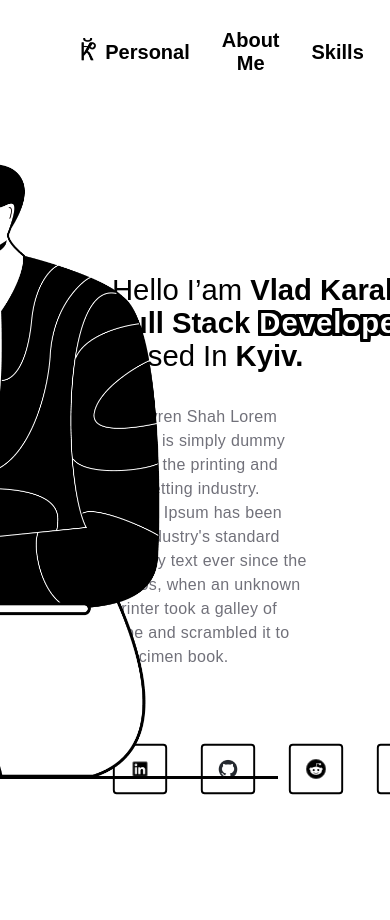
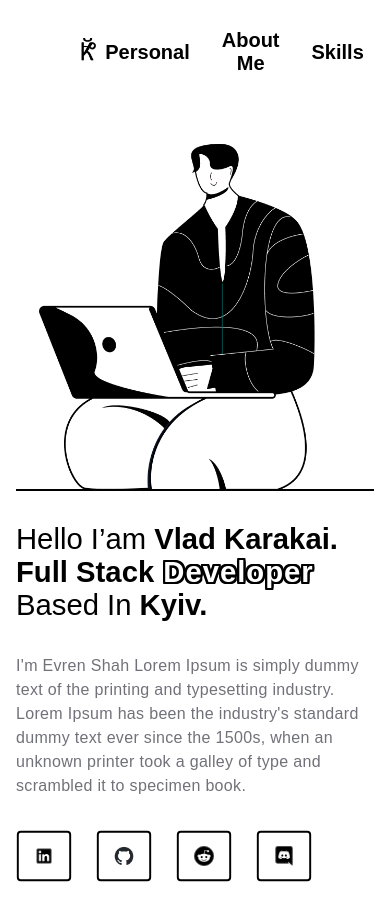
Before and after one commit to Karakay-V/portfolio, a Vue app: page / in a window 390 px wide. Shown: the top 920 px of the page. Before the commit the page ends 844 px from the top, so only its background shows below. Built offline with nearby package versions, Linux system fonts and the light colour scheme; a web font is replaced by a local one.

Commit message:
add HeroSection component

```diff
--- a/src/components/panels/HeroSection.vue
+++ b/src/components/panels/HeroSection.vue
@@ -2,7 +2,9 @@
     <div class="inner-hero_section">
         <div class="wrapper-hero_section">
 
-            <div data-aos="fade-right" class="container-banner">
+            <div data-aos="fade-left" data-aos-duration="2000" class="container-cover_image"></div>
+
+            <div data-aos="fade-right" data-aos-duration="2000" class="container-banner">
                 <h2 class="banner_heading">
                     <span class="display-regular">Hello I’am</span>
                     <span class="display-extra_bold"> Vlad Karakai.</span>
@@ -16,10 +18,6 @@
                 <p class="banner_paragraph">
                     I'm Evren Shah Lorem Ipsum is simply dummy text of the printing and typesetting industry. Lorem Ipsum has been the industry's standard dummy text ever since the 1500s, when an unknown printer took a galley of type and scrambled it to specimen book.
                 </p>
-            </div>
-
-            <div data-aos="fade-left" class="container-cover_image">
-                <img class="image-cover" :src="BackgroundPCBoy" alt="Cover" />
             </div>
 
             <div class="container-social_buttons">
@@ -55,6 +53,7 @@ import RedditIcon from '../../assets/icons/reddit.png';
 import DiscordIcon from '../../assets/icons/discord.png';
 import BackgroundPCBoy from '../../assets/covers/boy-cover.pc.png';
 import BackgroundMobileBoy from '../../assets/covers/boy-cover.mobile.png';
+import { ButtonSize } from '../../types/button-types/button-size';
 
 export default defineComponent({
     name: "HeroSection",
@@ -62,6 +61,7 @@ export default defineComponent({
         return({
             ButtonIconPosition,
             ButtonState,
+            ButtonSize,
             LinkedInIcon,
             GitHubIcon,
             RedditIcon,
@@ -89,6 +89,14 @@ export default defineComponent({
 .inner-hero_section {
     padding: 60px 80px;
     max-height: 716px;
+
+    @media (max-width: 1260px) {
+        padding: 40px 16px;
+        display: flex;
+        justify-content: center;
+        align-items: center;
+        max-height: max-content;
+    }
 }
 
 .wrapper-hero_section {
@@ -96,6 +104,10 @@ export default defineComponent({
     height: max-content;
     padding: 110px 0 110px 32px;
 
+    @media (max-width: 1260px) {
+        display: inline-block;
+        padding: 0;
+    }
 }
 
 h2, p {
@@ -125,6 +137,10 @@ h2, p {
                 @include fonts.stroke(3, $primary-black);
                 letter-spacing: 1px;
                 color: $primary-white;
+
+                @media (max-width: 1260px) {
+                    @include fonts.stroke(2, $primary-black);
+                }
             }
         }
     }
@@ -139,17 +155,34 @@ h2, p {
         margin-top: 32px;
     }
 
+    @media (max-width: 1260px) {
+        margin-top: 32px;
+    }
+
 }
 
 .container-cover_image {
+    @include image.prevent-manipulations;
+    transition: width 0.3s ease;
+    width: 60%;
+    max-width: 796px;
     height: 100%;
     position: absolute;
-    top: 0;
+    bottom: 0;
     right: 32px;
     z-index: 1;
 
-    img.image-cover {
-        height: 100%;
+    background-image: url('../../assets/covers/boy-cover.pc.png');
+    background-size: contain;
+    background-repeat: no-repeat;
+    background-position: center;
+
+
+    @media (max-width: 1260px) {
+        background-image: url('../../assets/covers/boy-cover.mobile.png');
+        width: 100%;
+        aspect-ratio: 686 / 664;
+        position: static;
     }
 }
 
@@ -163,5 +196,11 @@ h2, p {
     position: absolute;
     left: 32px;
     bottom: -28px;
+
+    @media (max-width: 1260px) {
+        margin-top: 32px;
+        position: static;
+        gap: 24px;
+    }
 }
 </style>
```
